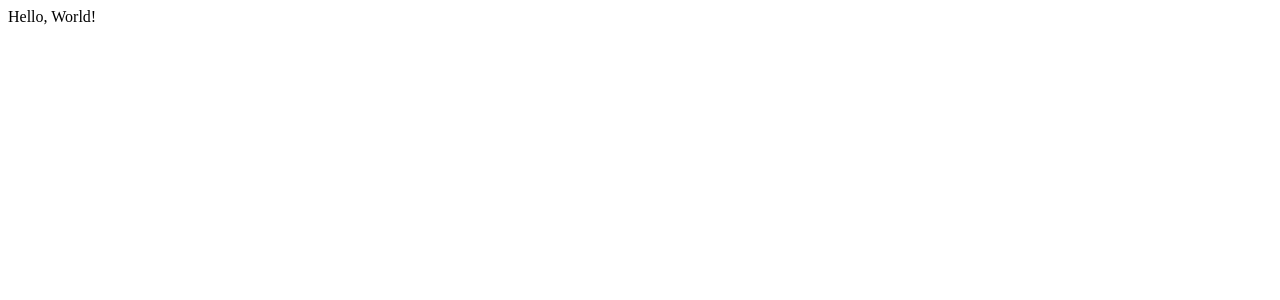
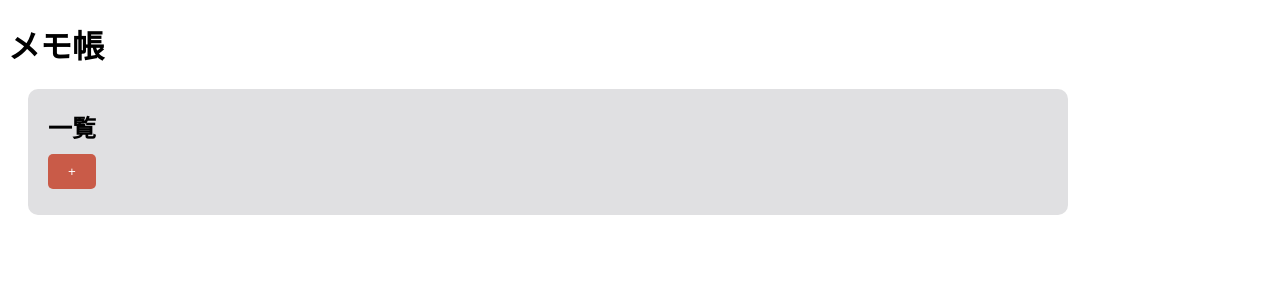
Before and after one commit to lsesmpmido/react-memo-app, a React (Create React App) app: page / in a window 1280 px wide. Shown: the top 300 px of the page. Built offline with nearby package versions, Linux system fonts and the light colour scheme; the HTML template or start-up script is replaced by a standard one.

Commit message:
メモアプリのコードを追加

```diff
--- /dev/null
+++ b/src/App.css
@@ -0,0 +1,53 @@
+h2 {
+  margin: 10px 0px;
+}
+
+ul {
+  padding: 0px;
+  list-style-type: none;
+}
+
+li span {
+  margin: 5px 5px 5px 0px;
+  padding: 5px;
+  transition: background-color 0.2s ease;
+  background-color: #d1d1d1;
+  cursor: pointer;
+  display: inline-block;
+  border-radius: 5px;
+}
+
+li span:hover {
+  filter: brightness(85%);
+}
+
+textarea {
+  width: 100%;
+  min-height: 100px;
+  height: auto;
+  resize: vertical;
+}
+
+button {
+  margin-right: 10px;
+  padding: 10px 20px;
+  border: none;
+  border-radius: 5px;
+  background-color: #c95b48;
+  color: white;
+  cursor: pointer;
+  transition: background-color 0.2s ease;
+  display: inline-block;
+}
+
+button:hover {
+  filter: brightness(85%);
+}
+
+.frame {
+  max-width: 1000px;
+  margin: 20px;
+  padding: 10px 20px;
+  background-color: #e0e0e2;
+  border-radius: 10px;
+}
--- a/src/App.js
+++ b/src/App.js
@@ -1,5 +1,123 @@
+import "./App.css";
+import { useState, useEffect } from "react";
+
+let nextId = 0;
+
 function App() {
-  return <div>Hello, World!</div>;
+  const [content, setContent] = useState("");
+  const [memos, setMemos] = useState([]);
+  const [showInput, setShowInput] = useState(false);
+  const [selectedMemoId, setSelectedMemoId] = useState(null);
+
+  useEffect(() => {
+    const savedMemos = JSON.parse(localStorage.getItem("memos"));
+    if (savedMemos) {
+      setMemos(savedMemos);
+      nextId =
+        savedMemos.length > 0 ? savedMemos[savedMemos.length - 1].id + 1 : 0;
+    }
+  }, []);
+
+  useEffect(() => {
+    if (memos.length > 0) {
+      localStorage.setItem("memos", JSON.stringify(memos));
+    }
+  }, [memos]);
+
+  function handleShowInputToggle(memoId) {
+    if (showInput) {
+      if (selectedMemoId === null || selectedMemoId === memoId) {
+        setShowInput(false);
+      }
+    } else {
+      setShowInput(true);
+    }
+  }
+
+  function handleCreateMemoToggle() {
+    setSelectedMemoId(null);
+    setContent("");
+  }
+
+  function handleEditMemoToggle(memoId) {
+    if (memoId !== selectedMemoId) {
+      setSelectedMemoId(memoId);
+      const selectedMemo = memos.find((memo) => memo.id === memoId);
+      setContent(
+        selectedMemo ? selectedMemo.title + "\n" + selectedMemo.content : "",
+      );
+    }
+  }
+
+  function handleSaveMemo() {
+    const [title, ...mainContent] = content.split("\n");
+
+    if (selectedMemoId === null) {
+      setMemos([...memos, { id: nextId++, title, content: mainContent }]);
+    } else {
+      setMemos(
+        memos.map((memo) =>
+          memo.id === selectedMemoId
+            ? { ...memo, title, content: mainContent }
+            : memo,
+        ),
+      );
+    }
+    setShowInput(false);
+    setSelectedMemoId(null);
+  }
+
+  function handleDeleteMemo() {
+    setMemos(memos.filter((memo) => memo.id !== selectedMemoId));
+    setShowInput(false);
+    setSelectedMemoId(null);
+  }
+
+  return (
+    <>
+      <h1>メモ帳</h1>
+      <div className="frame">
+        <h2>一覧</h2>
+        <button
+          onClick={() => {
+            handleShowInputToggle();
+            handleCreateMemoToggle();
+          }}
+        >
+          +
+        </button>
+        <ul>
+          {memos.map((memo) => (
+            <li key={memo.id}>
+              <span
+                onClick={() => {
+                  handleShowInputToggle(memo.id);
+                  handleEditMemoToggle(memo.id);
+                }}
+              >
+                {memo.title}
+              </span>
+            </li>
+          ))}
+        </ul>
+      </div>
+      {showInput && (
+        <div className="frame">
+          <h2>{selectedMemoId === null ? "追加" : "編集"}</h2>
+          <textarea
+            value={content}
+            onChange={(e) => setContent(e.target.value)}
+          />
+          <button onClick={handleSaveMemo}>
+            {selectedMemoId === null ? "作成" : "更新"}
+          </button>
+          {selectedMemoId !== null && (
+            <button onClick={handleDeleteMemo}>削除</button>
+          )}
+        </div>
+      )}
+    </>
+  );
 }
 
 export default App;
```
